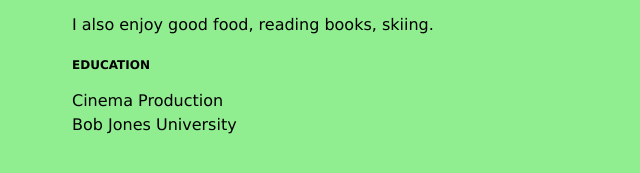
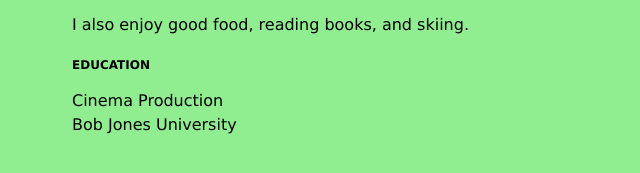
Before and after one commit to Then1/Then1.github.io, a plain HTML site: page index.html in a window 1280 px wide. Shown: the part 233-406 px from the top of the page, 318-958 px from the left. Drawn offline with Linux system fonts and the light colour scheme.

Commit message:
Update index.html

```diff
--- a/index.html
+++ b/index.html
@@ -38,7 +38,7 @@
             I enjoy watching movies and dissecting them in order to learn what things they did well. My favorite part of filmmaking is scriptwriting and coming up with story ideas.
          </p>
          <p>
-            I also enjoy good food, reading books, skiing.
+            I also enjoy good food, reading books, and skiing.
          </p>
 
         <h3>EDUCATION</h3>
```
